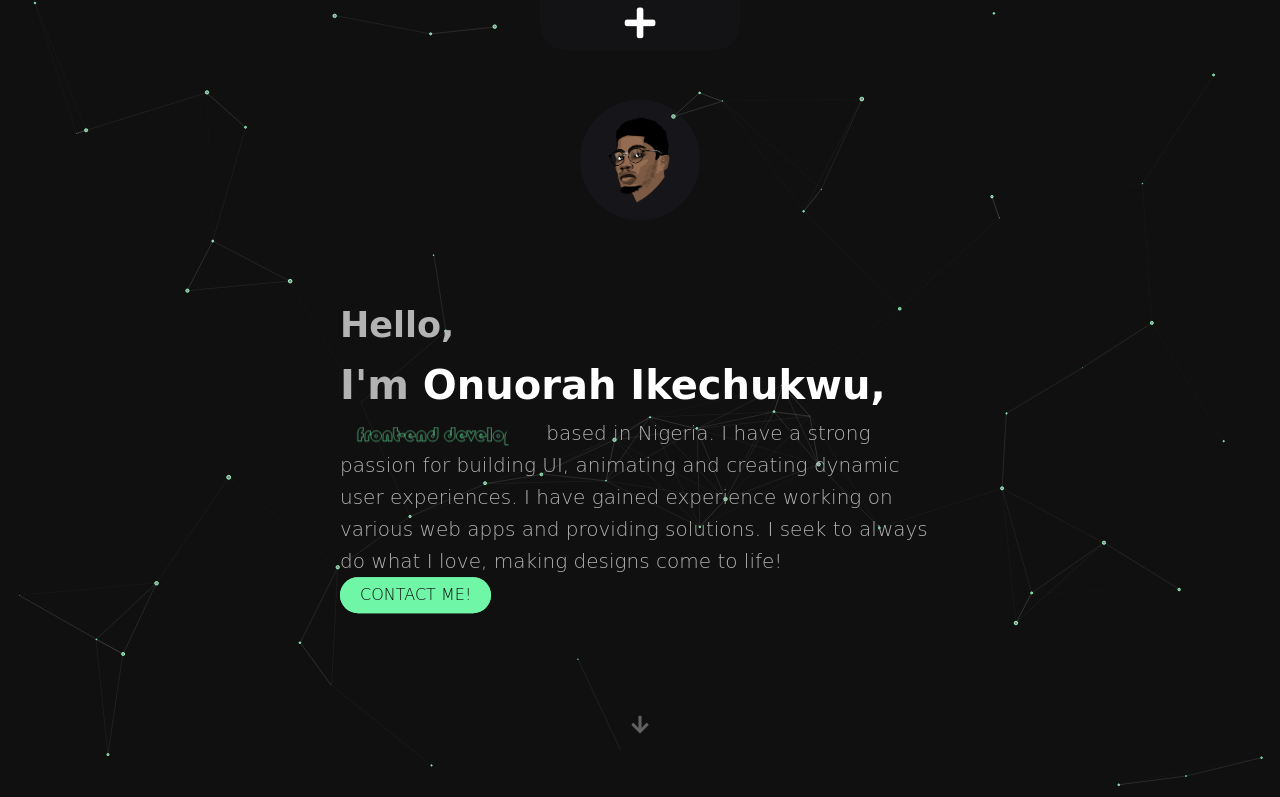
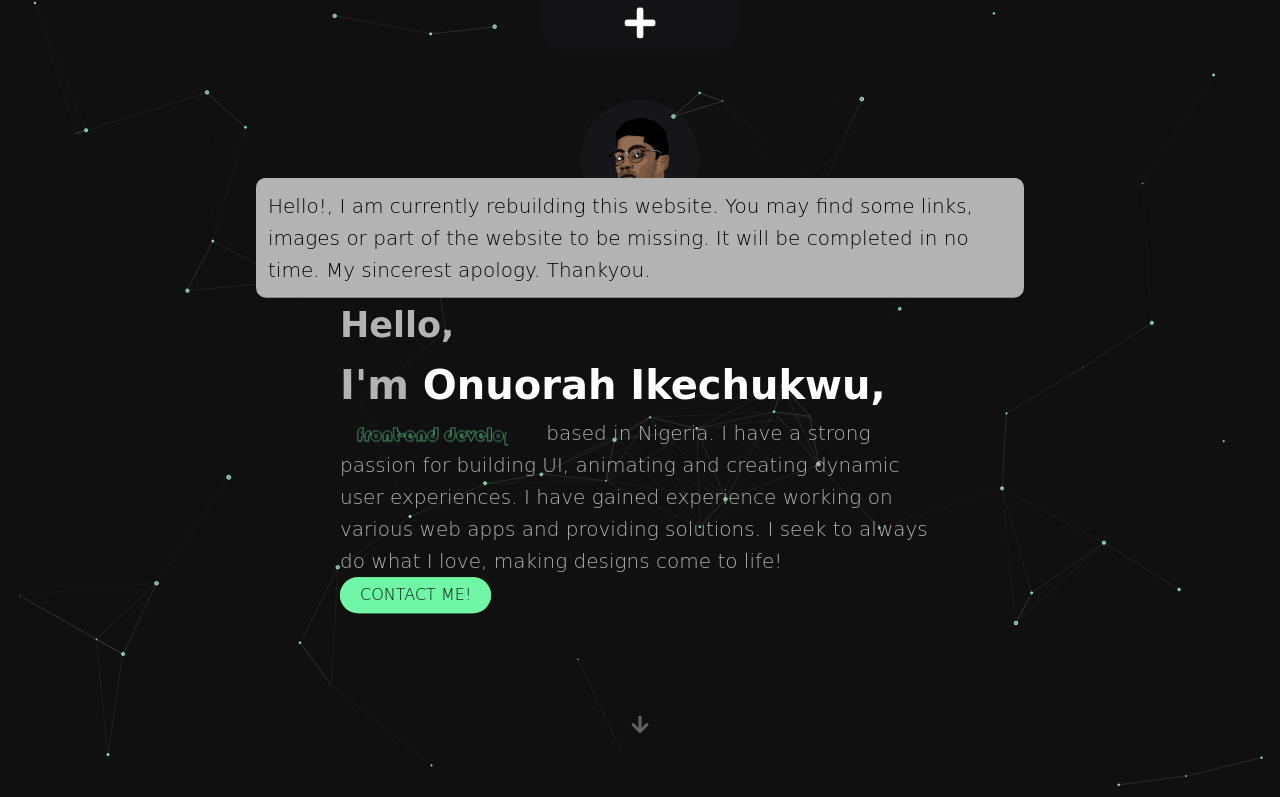
Before and after one commit to jsxike/onuorahike, a website: page index.html in a window 1280 px wide. Shown: the top 797 px of the page. Drawn offline with nearby package versions, Linux system fonts and the light colour scheme; a web font is replaced by a local one.

Commit message:
rebuilding text

```diff
--- a/index.html
+++ b/index.html
@@ -19,6 +19,13 @@
 </head>
 
 <body>
+
+	<div class="construction">
+		<p class="construction_text">
+			Hello!, I am currently rebuilding this website. You may find some links, images or part of the website to be
+			missing. It will be completed in no time. My sincerest apology. Thankyou.
+		</p>
+	</div>
 
 	<navigation class="navigation">
 		<nav class="nav">
@@ -221,6 +228,7 @@
 		<div id="resume-particles"></div>
 		<h1 class="resume_header">Resume</h1>
 		<div class="resume">
+
 			<div class="aboutme">
 				<h2 class="resume_head">About Me</h2>
 				<p class="resume_aboutme-text">I’m Ikechukwu, a web developer. I have passion for building user
--- a/js/index.js
+++ b/js/index.js
@@ -19,6 +19,14 @@ $(document).ready(function () {
     $('html, body').animate({ scrollTop: $('.resume_header').offset().top }, 'slow');
   });
 
+  /////contruction
+  $('.construction').addClass('conenter');
+  window.setTimeout(() => {
+    $('.construction').removeClass('conenter');
+  }, 5000);
+  window.setTimeout(() => {
+    $('.construction').remove();
+  }, 7000);
   // const frontLogo = document.querySelectorAll('.header_logo path');
   // for (let i = 0; i < frontLogo.length; i++) {
   //   console.log(`Letter ${i + 1} length is ${frontLogo[i].getTotalLength()}`);
--- a/sass/layout/_header.scss
+++ b/sass/layout/_header.scss
@@ -10,6 +10,23 @@
   z-index: 100;
 }
 
+.construction {
+  position: absolute;
+  padding: 1.2rem;
+  font-size: 2rem;
+  z-index: 20000;
+  width: 60%;
+  background-color: $color-grey;
+  color: black;
+  border-radius: 1rem;
+  top: 30%;
+  left: 50%;
+  transform: translate(-50%, -400%);
+  transition: all 0.3s ease-in;
+  &.conenter {
+    transform: translate(-50%, -50%);
+  }
+}
 .header {
   position: relative;
   height: 100vh;
--- a/sass/pages/_resume.scss
+++ b/sass/pages/_resume.scss
@@ -23,8 +23,8 @@
     border-radius: 5rem;
 
     @media only screen and (max-width: 500px) {
-      margin: 5rem;
-      padding: 5rem;
+      margin: 2rem;
+      padding: 2rem;
     }
 
     &_head {
```
Also changed, not shown: css/style.css.
